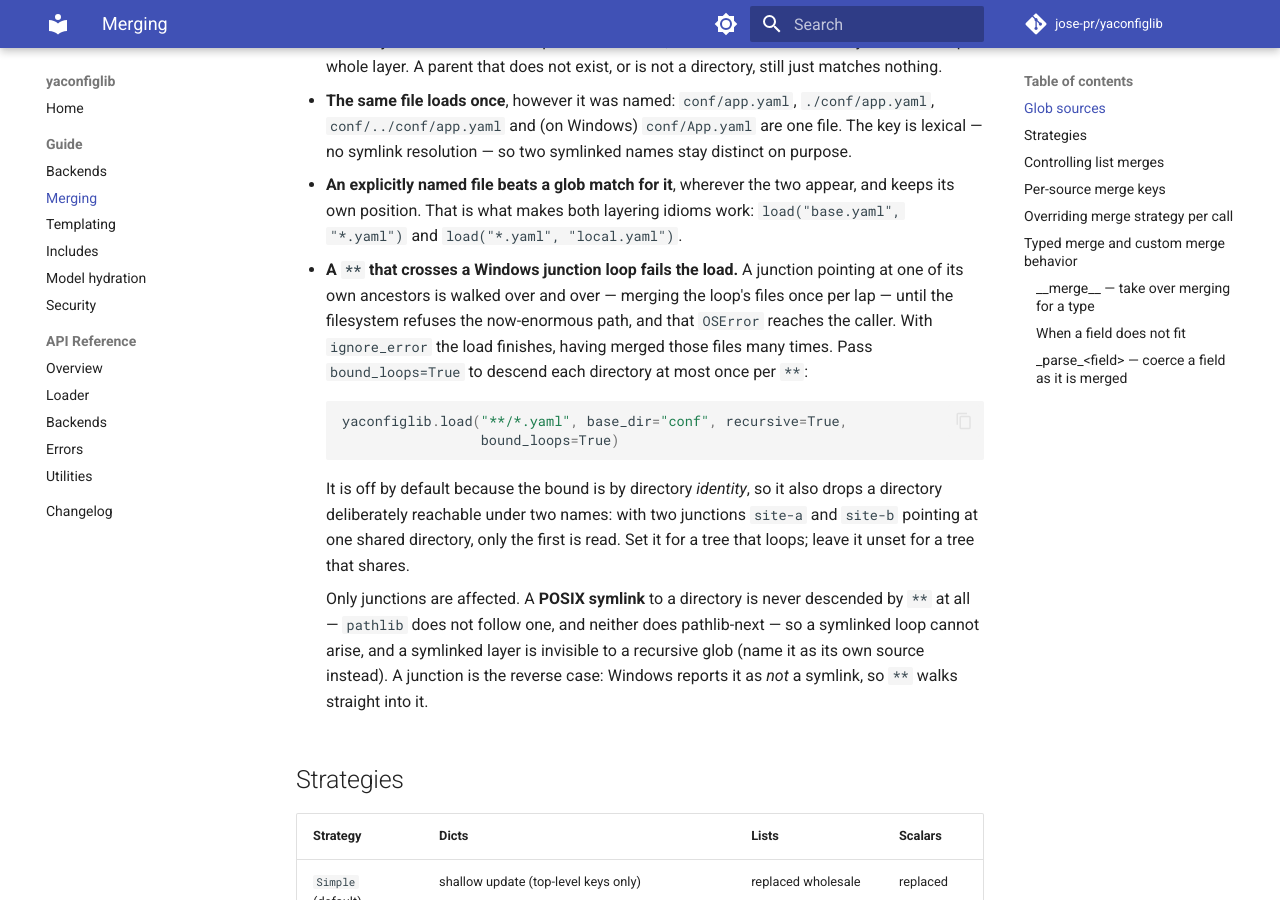
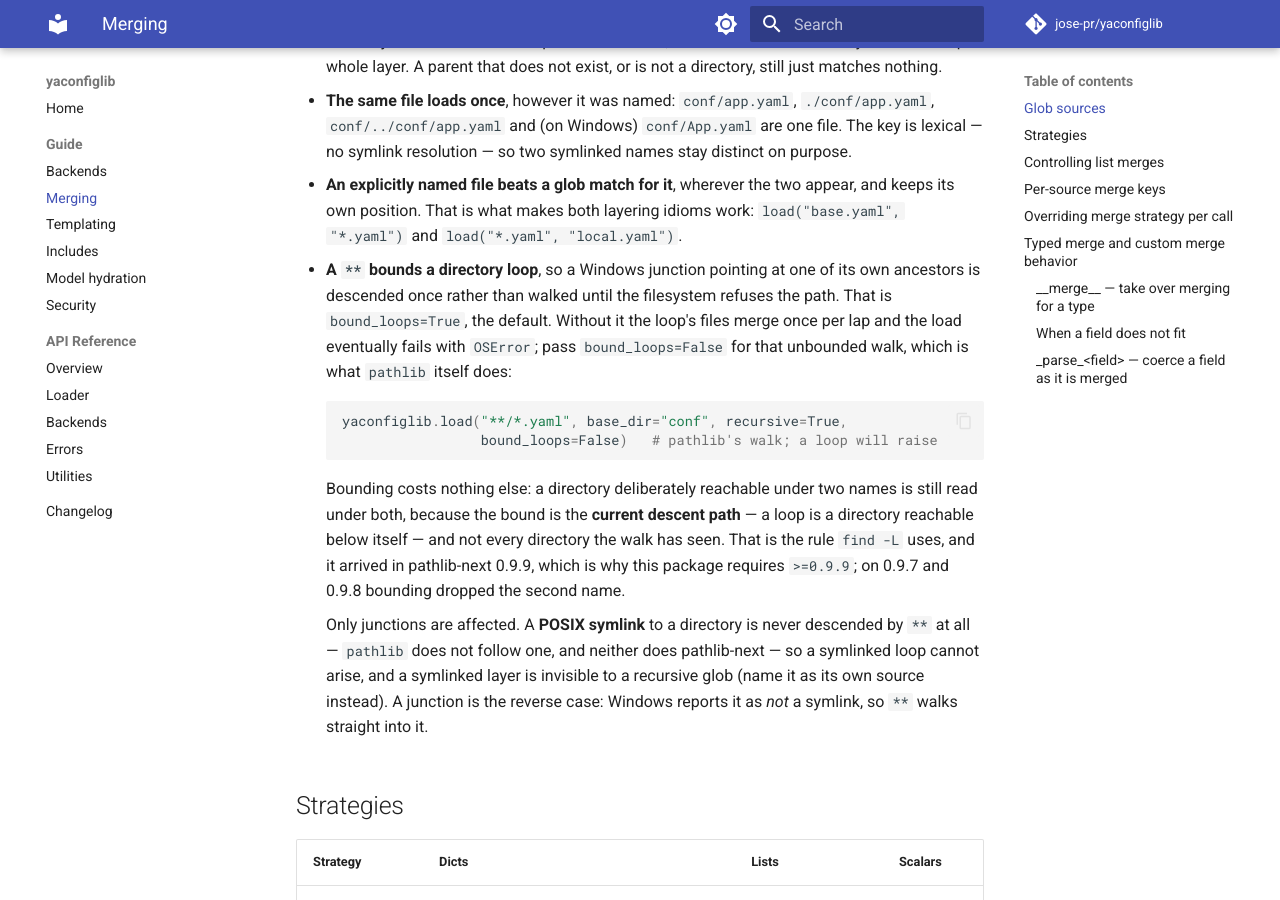
Before and after one commit to jose-pr/yaconfiglib, an MkDocs documentation site: the page built from docs/guide/merging.md, in a window 1280 px wide and 900 px high, scrolled down 1233 px. Built offline with MkDocs 1.6.1 and Material for MkDocs 9.7.7, drawn with Linux system fonts in a browser that asks for light colours; comment, search, counter and statistics services are not loaded.

Commit message:
docs: retire the bound_loops cost, which upstream removed
Four places stated as a present-tense fact that bounding drops a directory
reachable under two names, and used that to explain why it was opt-in. The
merging guide, both API-header bullets and both docstrings now say what
holds on the new floor: the bound is the current descent path, so a loop is
bounded and a twice-named directory is kept.

The changelog gains a Changed entry, since the default moved and a load that
relied on a looped tree failing now succeeds, and its existing Added entry
is amended rather than deleted -- both describe the same unreleased
version, and the cost sentence in it was the part that expired.

````diff
--- a/docs/guide/merging.md
+++ b/docs/guide/merging.md
@@ -63,23 +63,24 @@ ConfigLoader(base_dir="conf", recursive=True).load("**/*.yaml")
 - **An explicitly named file beats a glob match for it**, wherever the two
   appear, and keeps its own position. That is what makes both layering idioms
   work: `load("base.yaml", "*.yaml")` and `load("*.yaml", "local.yaml")`.
-- **A `**` that crosses a Windows junction loop fails the load.** A junction
-  pointing at one of its own ancestors is walked over and over — merging the
-  loop's files once per lap — until the filesystem refuses the now-enormous
-  path, and that `OSError` reaches the caller. With `ignore_error` the load
-  finishes, having merged those files many times. Pass `bound_loops=True` to
-  descend each directory at most once per `**`:
+- **A `**` bounds a directory loop**, so a Windows junction pointing at one of
+  its own ancestors is descended once rather than walked until the filesystem
+  refuses the path. That is `bound_loops=True`, the default. Without it the
+  loop's files merge once per lap and the load eventually fails with `OSError`;
+  pass `bound_loops=False` for that unbounded walk, which is what `pathlib`
+  itself does:
 
     ```python
     yaconfiglib.load("**/*.yaml", base_dir="conf", recursive=True,
-                     bound_loops=True)
+                     bound_loops=False)   # pathlib's walk; a loop will raise
     ```
 
-    It is off by default because the bound is by directory *identity*, so it
-    also drops a directory deliberately reachable under two names: with two
-    junctions `site-a` and `site-b` pointing at one shared directory, only the
-    first is read. Set it for a tree that loops; leave it unset for a tree that
-    shares.
+    Bounding costs nothing else: a directory deliberately reachable under two
+    names is still read under both, because the bound is the **current descent
+    path** — a loop is a directory reachable below itself — and not every
+    directory the walk has seen. That is the rule `find -L` uses, and it
+    arrived in pathlib-next 0.9.9, which is why this package requires
+    `>=0.9.9`; on 0.9.7 and 0.9.8 bounding dropped the second name.
 
     Only junctions are affected. A **POSIX symlink** to a directory is never
     descended by `**` at all — `pathlib` does not follow one, and neither does
````
Also changed, not shown: CHANGELOG.md (+16 -9 lines), src/yaconfiglib/AGENTS.md (+15 -13 lines).
